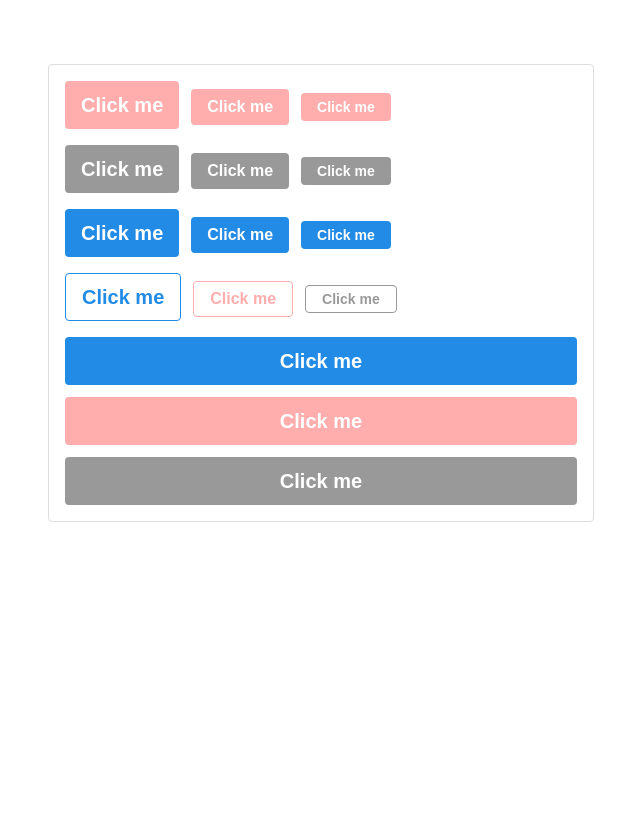
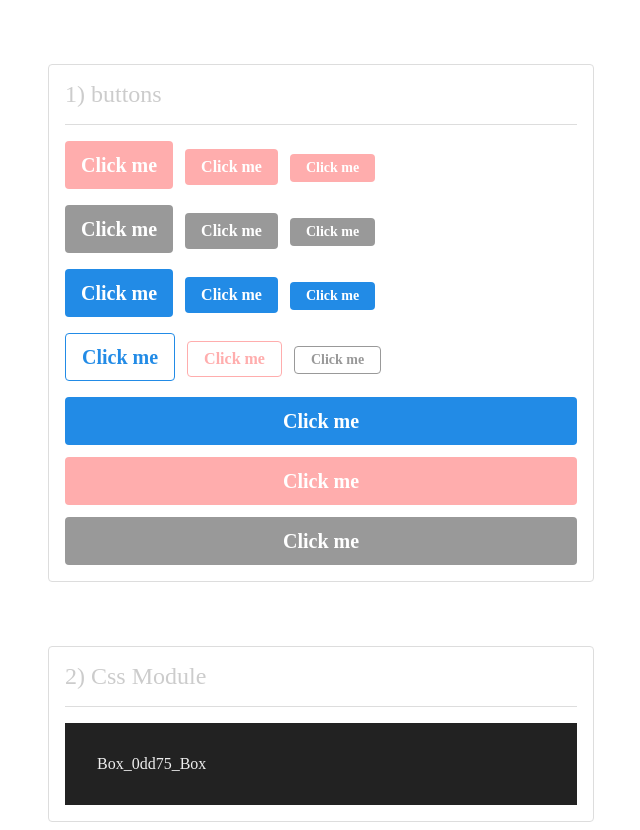
Before and after one commit to hayoung-jeremy/react_with_sass, a React (Create React App) app: page / in a window 1280 px wide. Shown: the whole page, without its empty margins (319-959 px from the left). Before the commit the page ends 800 px from the top, so only its background shows below. Built offline with nearby package versions, Linux system fonts and the light colour scheme.

Commit message:
2) css modules

```diff
--- a/src/App.js
+++ b/src/App.js
@@ -1,9 +1,12 @@
 import "./App.scss";
+import Box from "./components/Box";
 import Button from "./components/Button";
 
 function App() {
   return (
     <div className="App">
+      <section>
+        <h2>1) buttons</h2>
         <div className="buttons">
           <Button size="large" onClick={() => console.log("clicked!")}>
             Click me
@@ -49,6 +52,12 @@ function App() {
             Click me
           </Button>
         </div>
+      </section>
+
+      <section>
+        <h2>2) Css Module</h2>
+        <Box></Box>
+      </section>
     </div>
   );
 }
--- a/src/App.scss
+++ b/src/App.scss
@@ -1,10 +1,20 @@
 .App {
+  section {
     width: 512px;
     margin: 0 auto;
     margin-top: 4rem;
     border: 1px solid #ddd;
     border-radius: 4px;
     padding: 1rem;
+    h2 {
+      font-family: "Montserrat";
+      font-weight: 400;
+      color: #ccc;
+      margin: 0 0 1rem;
+      padding: 0 0 1rem;
+      border-bottom: 1px solid #ddd;
+    }
+  }
   .buttons + .buttons {
     margin-top: 1rem;
   }
--- /dev/null
+++ b/src/components/Box.js
@@ -0,0 +1,8 @@
+import React from "react";
+import styles from "./Box.module.css";
+
+const Box = () => {
+  return <div className={styles.Box}>{styles.Box}</div>;
+};
+
+export default Box;
--- /dev/null
+++ b/src/components/Box.module.css
@@ -0,0 +1,5 @@
+.Box {
+  background: #222;
+  color: #eee;
+  padding: 2rem;
+}
--- a/src/components/Button.scss
+++ b/src/components/Button.scss
@@ -34,6 +34,7 @@ $gray: #999;
   justify-content: center;
   align-items: center;
   color: white;
+  font-family: "Montserrat";
   font-weight: bold;
   outline: none;
   border: none;
```
Lines whose indentation alone changed are shown as unchanged.
